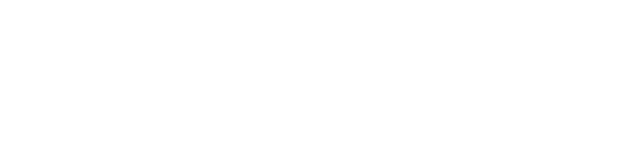
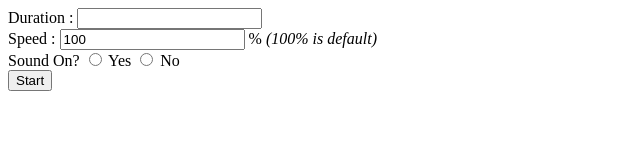
Before and after one commit to Jython1415/RoboticsTimer, a plain HTML site: page index.html in a window 1280 px wide. Shown: the whole page, without its empty margins (0-640 px from the left). Drawn offline with Linux system fonts and the light colour scheme.

Commit message:
Added testing code for the form part of the project.

```diff
--- a/index.html
+++ b/index.html
@@ -8,5 +8,23 @@
   </head>
   <body>
     <script src="script.js"></script>
+    <form>
+      <label for="duration">Duration</label>
+      <span>: </span>
+      <input type="number" name="duration" id="duration">
+      <br>
+      <label for="speed">Speed</label>
+      <span>: </span>
+      <input type="number" name="speed" id="speed" value="100">
+      <span>% <em>(100% is default)</em></span>
+      <br>
+      <span>Sound On?</span>
+      <input type="radio" id="sound-yes" name="sound" value="yes">
+      <label for="sound-yes">Yes</label>
+      <input type="radio" id="sound-no" name="sound" value="no">
+      <label for="sound-no">No</label>
+      <br>
+      <input type="submit" value="Start">
+    </form>
   </body>
 </html>
```
